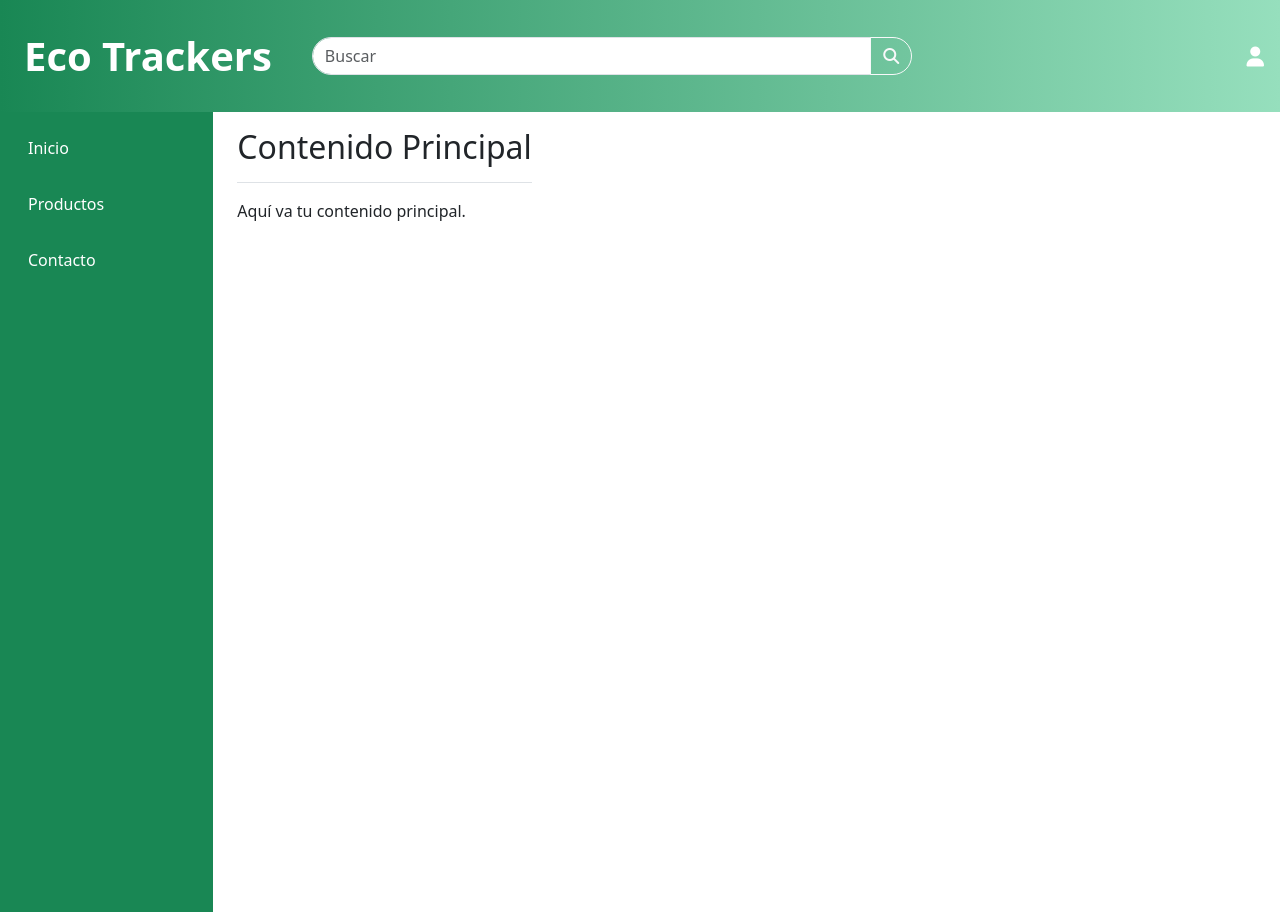
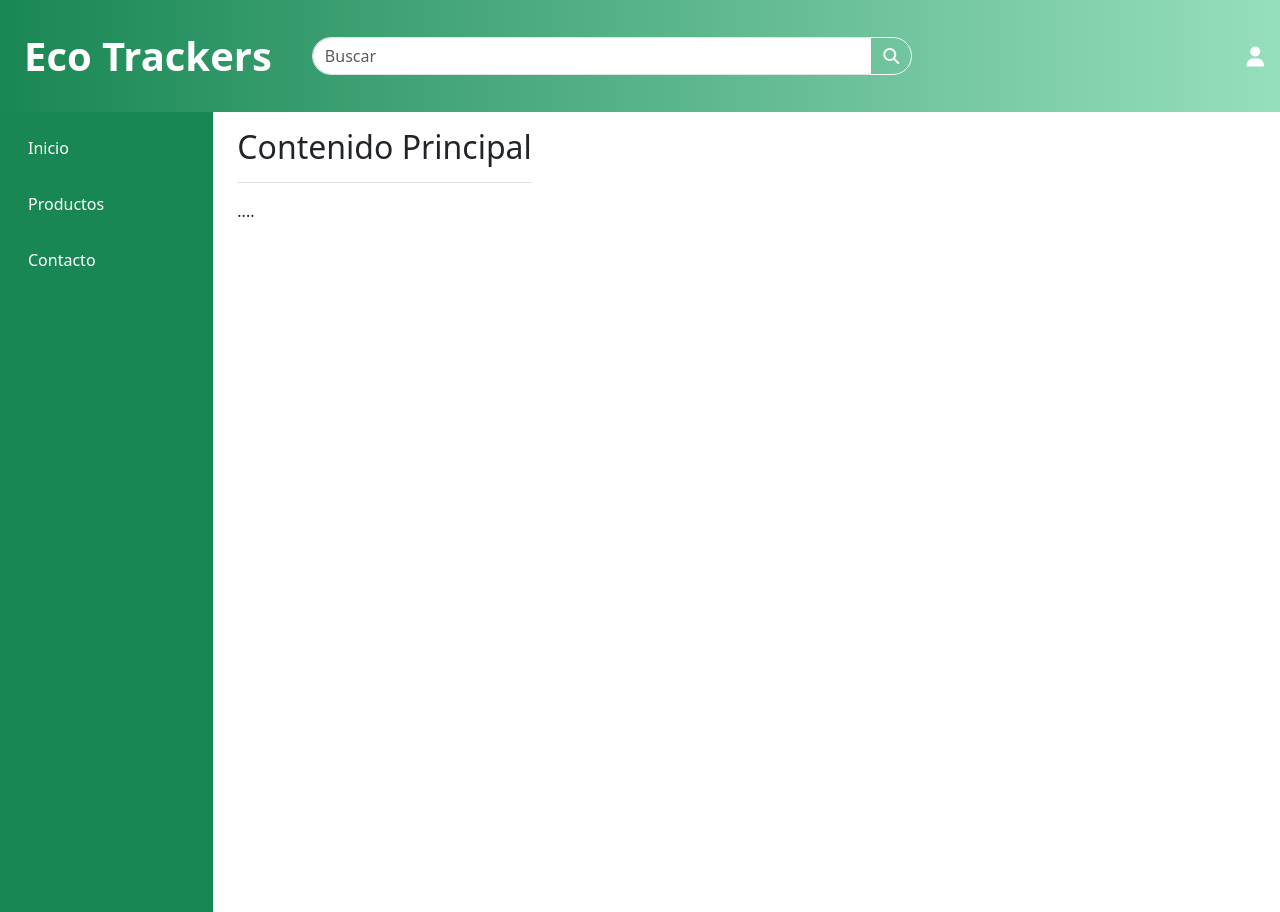
Before and after one commit to ecoTrackers/eco_traker, a website: page admin/index.html in a window 1280 px wide. Shown: the top 912 px of the page. Drawn offline with nearby package versions, Linux system fonts and the light colour scheme.

Commit message:
correccion contenido

```diff
--- a/admin/index.html
+++ b/admin/index.html
@@ -81,7 +81,7 @@
                     <h1 class="h2">Contenido Principal</h1>
                 </div>
                 <p>
-                    Aquí va tu contenido principal.
+                    ....
                 </p>
             </main>
         </div>
```
